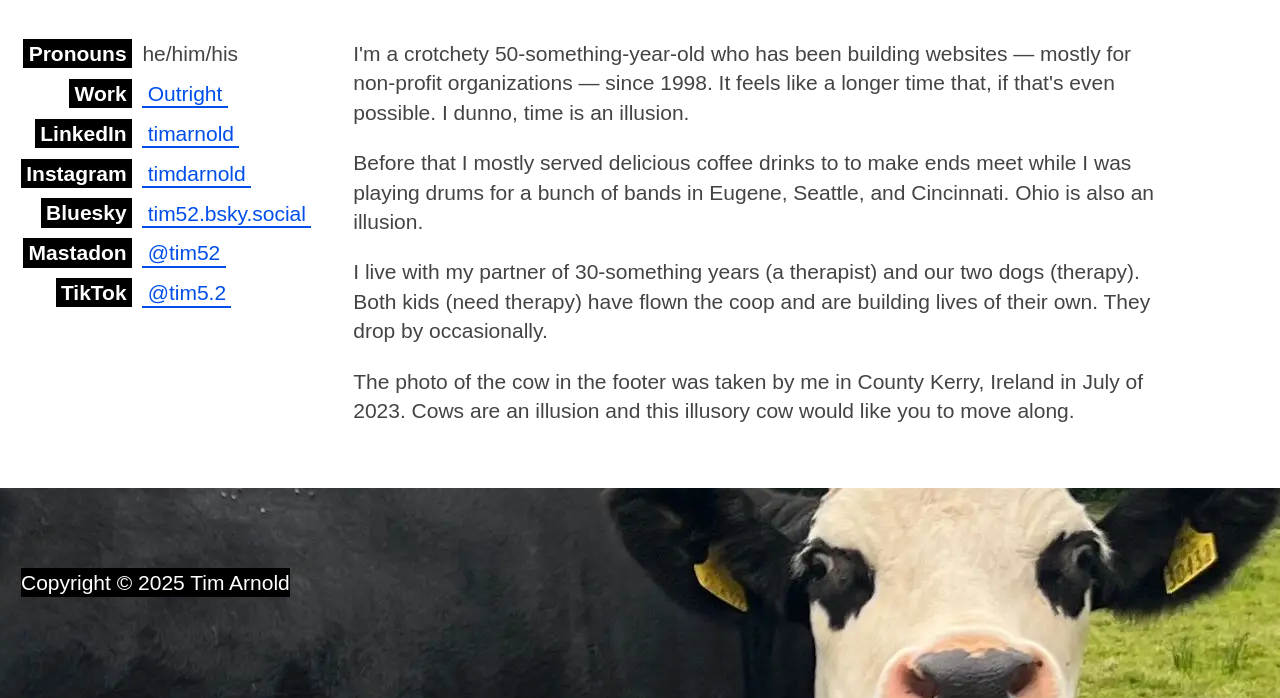
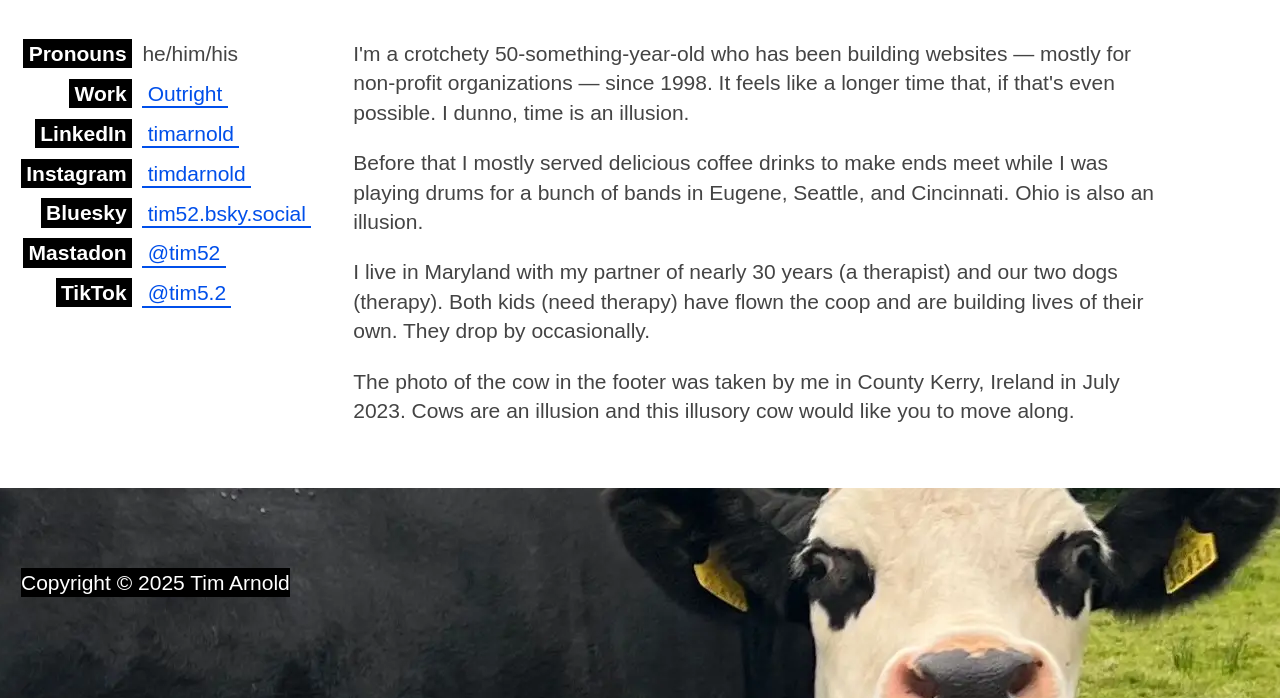
Before and after one commit to tim-arnold/tim52.io, a plain HTML site: page index.html in a window 1280 px wide. Shown: the part 203-901 px from the top of the page. Drawn offline with Linux system fonts and the light colour scheme.

Commit message:
fix some typos and update content a bit

```diff
--- a/index.html
+++ b/index.html
@@ -51,9 +51,9 @@
         </dl>
         <article>
           <p>I'm a crotchety 50-something-year-old who has been building websites &mdash; mostly for non-profit organizations &mdash; since 1998. It feels like a longer time that, if that's even possible. I dunno, time is an illusion.</p>
-          <p>Before that I mostly served delicious coffee drinks to to make ends meet while I was playing drums for a bunch of bands in Eugene, Seattle, and Cincinnati. Ohio is also an illusion.</p>
-          <p>I live with my partner of 30-something years (a therapist) and our two dogs (therapy). Both kids (need therapy) have flown the coop and are building lives of their own. They drop by occasionally.</p>
-          <p>The photo of the cow in the footer was taken by me in County Kerry, Ireland in July of 2023. Cows are an illusion and this illusory cow would like you to move along.</p>
+          <p>Before that I mostly served delicious coffee drinks to make ends meet while I was playing drums for a bunch of bands in Eugene, Seattle, and Cincinnati. Ohio is also an illusion.</p>
+          <p>I live in Maryland with my partner of nearly 30 years (a therapist) and our two dogs (therapy). Both kids (need therapy) have flown the coop and are building lives of their own. They drop by occasionally.</p>
+          <p>The photo of the cow in the footer was taken by me in County Kerry, Ireland in July 2023. Cows are an illusion and this illusory cow would like you to move along.</p>
         </article>
       </main>
     </div>
```
